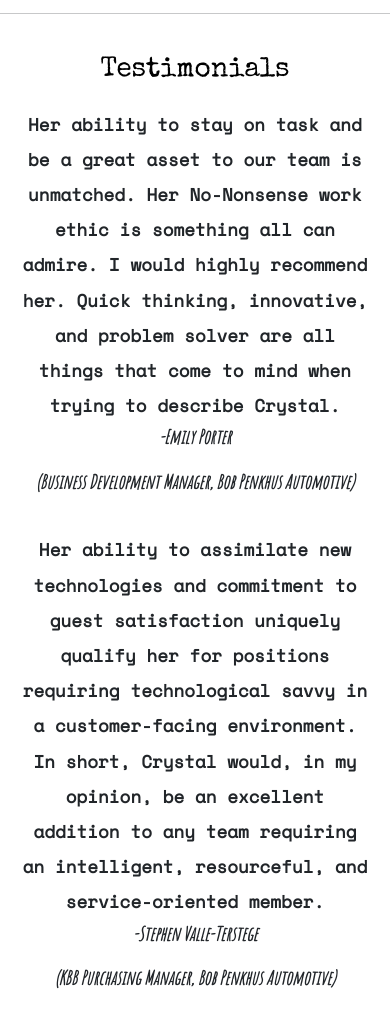
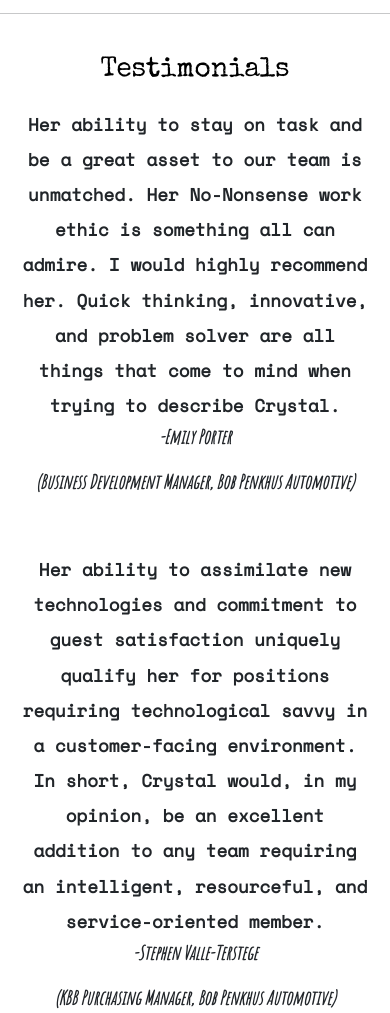
Before and after one commit to CrystalHEngineer/CrystalHEngineerPortfolio, a plain HTML site: page index.html in a window 390 px wide. Shown: the part 5001-6014 px from the top of the page. Drawn offline with nearby package versions, Linux system fonts and the light colour scheme.

Commit message:
Added more padding

```diff
--- a/css/styles.css
+++ b/css/styles.css
@@ -572,7 +572,7 @@ em {
   }
   .lor-box {
     flex-direction: column;
-    padding: 0% 0% 5% 0%;
+    padding: 0% 0% 10% 0%;
   }
 
   .lor-credits-left {
```
